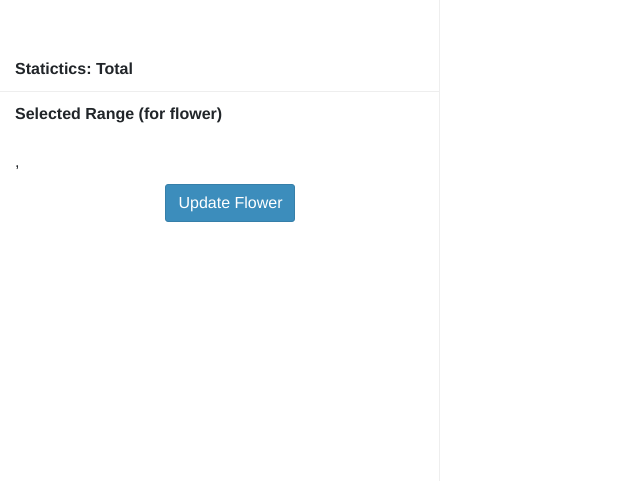
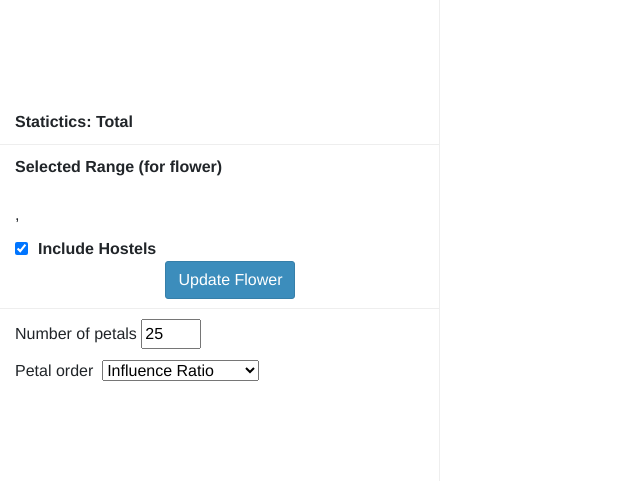
Before and after one commit to hemanth619/Influence-Flowers, a Django app: page /loadairbnbflower in a window 1280 px wide. Shown: the part 319-800 px from the top of the page, without its empty margins (0-640 px from the left). Run offline with Django 3.2, Linux system fonts and the light colour scheme; some libraries are stand-ins or nearby versions.

Commit message:
Stat chart completed

```diff
--- a/flowerapp/airbnbapp/static/css/airbnbapp.css
+++ b/flowerapp/airbnbapp/static/css/airbnbapp.css
@@ -68,3 +68,12 @@
   padding-top: 50px;
   min-height: 100%;
 } */
+.noUi-handle::after .noUi-handle::before{
+  display: none !important;
+}
+
+.grid line {
+  stroke: lightgrey;
+  stroke-opacity: 0.7;
+  shape-rendering: crispEdges;
+}
--- a/flowerapp/airbnbapp/static/js/airbnb_statchart.js
+++ b/flowerapp/airbnbapp/static/js/airbnb_statchart.js
@@ -1,33 +1,55 @@
 class ReviewChart {
   constructor(divid){
+    this.svg2 = d3.select("#reviews_bar_chart").append("svg").attr("width","100%").append("g")
+    .attr("transform",
+      "translate(" + 40 + "," + 40 + ")");
       this.data;
+      this.lisitngdata;
   }
 
   initChart(result) {
     this.data = result;
-    var width = 375,
+    this.svg2.selectAll("g").remove("g>*");
+    // this.listingdata = result['numListings'];
+    // var dataObj = [];
+    // this.listingdata.forEach(function(d){
+    //   var total_reviews = 0;
+    //   d.listing_info.forEach(function(d1){
+    //     total_reviews += d1.num_of_reviews;
+    //   });
+    //   var reviewObj = {
+    //     'year': d.year,
+    //     'num_of_reviews': total_reviews
+    //   };
+    //   dataObj.push(reviewObj);
+    // });
+    // // console.log(dataObj);
+    // this.data = dataObj;
+    var width = 350,
       height = 100;
     var x1 = d3.scaleBand()
       .range([0, width])
-      .padding(0.2);
+      .padding(0.1);
     var y1 = d3.scaleLinear()
       .range([height, 0]);
 
-    x1.domain(result.map(function (d) { return d.year; }));
-    y1.domain(d3.extent(result, function (d) {
-      return +d.num_of_reviews;
-    }));
+    x1.domain(this.data.map(function (d) { return d.year; }));
+    y1.domain([0, d3.max(this.data, function(d){ return +d.num_of_reviews;})])
+    // y1.domain(d3.extent(result, function (d) {
+    //   return +d.num_of_reviews;
+    // }));
 
-    var svg2 = d3.select("#reviews_bar_chart").append("svg")
-      .attr("width", width)
-      .attr("height", height + 100)
-      .append("g")
-      .attr("transform",
-        "translate(" + 10 + "," + 40 + ")");
+    // var svg2 = d3.select("#reviews_bar_chart").append("svg").attr("width","100%")
+      // .attr("width", width)
+      // .attr("height", height)
+      // this.svg2
+      // .append("g")
+      // .attr("transform",
+      //   "translate(" + 40 + "," + 40 + ")");
 
 
-    svg2.selectAll(".review-bar")
-      .data(result)
+    this.svg2.selectAll(".review-bar")
+      .data(this.data)
       .enter().append("rect")
       .style("fill", function (d) {
         return "#e48268"
@@ -45,7 +67,7 @@
       .attr("height", function (d) { return height - y1(d.num_of_reviews); })
       .on("mouseover", function (d) {
         var year = d.year;
-        svg2.selectAll("rect")
+        this.svg2.selectAll("rect")
           .style("opacity", function (d) {
             if (d.year == year) {
               return 1;
@@ -55,43 +77,49 @@
           })
       })
       .on("mouseout", function (d) {
-        svg2.selectAll("rect")
+        this.svg2.selectAll("rect")
           .style("opacity", 1);
       })
 
 
-    svg2.append("g")
-      .attr("transform", "translate(0," + 0 + ")")
+      this.svg2.append("g")
+      // .attr("transform", "translate(0," + 0 + ")")
       .call(d3.axisTop(x1)
         .tickFormat(function (d) {
           return d;
         }));
-    //   .selectAll("text")
-    // .attr("y", 0)
-    // .attr("x", 40)
-    // .attr("dy", ".35em")
-    // .attr("transform", "rotate(90)");
 
+        this.svg2.append("g")
+      .attr("class", "grid")
+      .call(d3.axisBottom(x1)
+        .tickSize(height).tickFormat(""));
 
     // add the y Axis
-    svg2.append("g")
-      .call(d3.axisLeft(y1));
+    this.svg2.append("g")
+    .attr("class", "axis axis--y")
+      .call(d3.axisLeft(y1).tickFormat(function(d){
+        return +d/1000 + "K";
+      }).ticks(7));
+
+      this.svg2.append("g")
+    .attr("class", "grid")
+    .call(d3.axisLeft(y1).tickSize(-width).tickFormat("").ticks(7));
 
     var review_num=0;
-    result.forEach(function(d){
+    this.data.forEach(function(d){
       // console.log(d);
       review_num += +d.num_of_reviews;
     });
-    var num_of_years = Object.keys(result).length;
-    var min_year = result.reduce((min, some) => Math.min(min, some.year), result[0].year);
-    var max_year = result.reduce((max, some) => Math.max(max, some.year), result[0].year);
+    var num_of_years = Object.keys(this.data).length;
+    var min_year = this.data.reduce((min, some) => Math.min(min, some.year), this.data[0].year);
+    var max_year = this.data.reduce((max, some) => Math.max(max, some.year), this.data[0].year);
     $("#stats_total").text(num_of_years+" years of listing history "+min_year+"~"+max_year);
     $("#review_stat").text(review_num+" reviews total, "+(review_num/num_of_years).toFixed(2)+" per year.");
     $("#review_range").text("Reviews: "+min_year+"~"+max_year);
     $("#review_count").text("Reviews: "+review_num);
   }
 
-  updateRangeValues(minyear, maxyear) {
+  updateRangeValues( minyear, maxyear) {
     var result = this.data;
     var bars = $(".review-bar");
     var review_num=0;
@@ -114,11 +142,11 @@
 class ListingChart {
 
   initChart(result) {
-    var width = 375,
+    var width = 350,
       height = 100;
     var x1 = d3.scaleBand()
       .range([0, width])
-      .padding(0.2);
+      .padding(0.1);
 
     var y2 = d3.scaleLinear()
       .range([height, 0]);
@@ -128,12 +156,10 @@
       return +d.num_of_listings;
     }));
 
-    var svg3 = d3.select("#listings_bar_chart").append("svg")
-      .attr("width", width)
-      .attr("height", height + 100)
+    var svg3 = d3.select("#listings_bar_chart").append("svg").attr("width","100%")
       .append("g")
       .attr("transform",
-        "translate(" + 10 + "," + 5 + ")");
+        "translate(" + 40 + "," + 5 + ")");
 
 
     svg3.selectAll(".listing-bar")
@@ -176,6 +202,10 @@
         .tickFormat(function (d) {
           return d;
         }));
+    svg3.append("g")
+    .attr("class", "grid")
+    .call(d3.axisBottom(x1)
+      .tickSize(height).tickFormat(""));
     //   .selectAll("text")
     // .attr("y", 0)
     // .attr("x", 40)
@@ -185,7 +215,13 @@
 
     // add the y Axis
     svg3.append("g")
-      .call(d3.axisLeft(y2));
+      .call(d3.axisLeft(y2).tickFormat(function(d){
+        return +d/1000 + "K";
+      }).ticks(7));
+
+    svg3.append("g")
+      .attr("class", "grid")
+      .call(d3.axisLeft(y2).tickSize(-width).tickFormat("").ticks(7));
 
     var lisitng_num=0;
     result.forEach(function(d){
@@ -221,7 +257,7 @@
 class BottomChart {
   initChart(result) {
     var width = 1200,
-        height = 500;
+        height = 300;
 
     var x = d3.scaleBand()
               .range([0, width])
@@ -229,16 +265,17 @@
 
 
     var y = d3.scaleLinear()
-              .range([height, 0]);
+              .range([height-100, 0]);
 
     d3.select("#bar_chart").select("svg").remove();
 
     var svg = d3.select("#bar_chart").append("svg")
+                // .attr("width", "100%")
                 .attr("width", width)
                 .attr("height", height+20)
                 .append("g")
                 .attr("transform",
-                  "translate(" + 400 + "," + 0 + ")");
+                  "translate(" + 431 + "," + 0 + ")");
 
 
     x.domain(result.map(function (d) { return d.neighbourhood; }));
@@ -265,7 +302,7 @@
       })
       .attr("width", x.bandwidth())
       .attr("y", function (d) {
-        return y(d.count);
+        return y(d.count)-100;
       })
       .attr("height", function (d) { return height - y(d.count); })
       .on("mouseover", function (d) {
@@ -286,15 +323,13 @@
 
 
     svg.append("g")
-      .attr("transform", "translate(0," + height + ")")
+      .attr("transform", "translate(0," + 200 + ")")
       .call(d3.axisBottom(x)
-        .tickFormat(function (d) {
-          // return d;
-        }));
+        .tickFormat("").ticks(15));
 
 
     // add the y Axis
     svg.append("g")
-      .call(d3.axisLeft(y));
+      .call(d3.axisLeft(y).tickFormat(function(d){ return d/1000 + "K";}).ticks(5));
   }
 }
--- a/flowerapp/airbnbapp/templates/airbnb_flower.html
+++ b/flowerapp/airbnbapp/templates/airbnb_flower.html
@@ -22,8 +22,8 @@
             </div>
             <div id="stat_charts" style="width: 385px; height: 230px;">
                 <div id="reviews_bar_chart"></div>
-                <div id="reviews_slider" style="margin-top: -58px;" class="yearSlider"></div>
-                <div id="listings_slider" class="yearSlider"></div>
+                <div id="reviews_slider" style="margin-top: -5px; margin-left: 40px;" class="yearSlider"></div>
+                <div id="listings_slider" style="margin-left: 40px;" class="yearSlider"></div>
                 <div id="listings_bar_chart"></div>
               </div>
           </div>
@@ -42,14 +42,34 @@
                 <div><span id="review_range"></span>&nbsp;<span id="listing_range"></span></div>
                 <div><span id="review_count"></span>,&nbsp;<span id="listing_count"></span></div>
               </div>
-              <div style="padding-left: 5%;">
+              <div style="padding: 0 15;">
+                <b>Include Hostels</b>
+                <input class="self-cite" type="checkbox" checked="checked" onclick="updateConfigUrl()" style="float:left; margin:5 10 0 0" name="self-cite" id="self-cite" />
+              </div>
+              <div style="padding-left: 5%; padding-bottom: 2%;">
                 <center><button id="submit_stats" type="button" class="btn btn-primary">Update
                   Flower</button></center>
               </div>
           </div>
+          <div id="statpane-section4" style="border-top:1px #eee solid;">
+            <div style="padding: 10 15;">
+              <div >Number of petals&nbsp;<span ><input id="num_of_petals" style="width: 60px;" type="number" value="25"/></span></div>
+            </div>
+            <div style="padding: 0 15;">
+              <div >Petal order&nbsp;
+                <select id="petal_order" onchange="orderchange()">
+                  <option value="ratio">Influence Ratio</option>
+                  <option value="blue">Influenced By Blue</option>
+                  <option value="red">Influencing By Red</option>
+                  <option value="total">Total Influence</option>
+                </select>
+              </div>
+            </div>
+        </div>
         </div>
       </section>
     </aside>
+    <div id="flower" style="padding-top: 10px"></div>
     <div id="bar_chart" style="position: absolute; bottom: 30; left: 300;"></div>
     <!-- <div id="reviews_bar_chart"></div> -->
     <!-- <div id="reviews_slider" class="yearSlider"></div>
@@ -57,6 +77,7 @@
     <!-- <div id="listings_bar_chart"></div> -->
     <!-- <div style="padding-left: 5%;"><button id="submit_stats" type="button" class="btn btn-primary">Update
         Flower</button></div> -->
+    <div id="hidden_div" style="display:hidden;"></div>
   </div>
 </body>
 
@@ -167,6 +188,39 @@
       // lables[handle].innerText = parseInt(values[handle]);
       // updateValues();
       listing_chart.updateRangeValues(values[0], values[1]);
+      // review_chart.initChart(result);
+      var minyear = values[0], max_year = values[1];
+      var data = $('#hidden_div').val();
+      var dataObj = [];
+      if(data != ""){
+        var reviewObj = {};
+        reviewObj['2009'] = 0;
+        reviewObj['2010'] = 0;
+        reviewObj['2011'] = 0;
+        reviewObj['2012'] = 0;
+        reviewObj['2013'] = 0;
+        reviewObj['2014'] = 0;
+        reviewObj['2015'] = 0;
+        reviewObj['2016'] = 0;
+        reviewObj['2017'] = 0;
+        reviewObj['2018'] = 0;
+        reviewObj['2019'] = 0;
+        Object.entries(data).forEach(entry => {
+          let key = entry[0];
+          let value = entry[1];
+          if(minyear<= key && max_year>=key){
+            Object.entries(value).forEach(review => {
+              reviewObj[review[0]] += review[1];
+            });
+          }
+        });
+        for(var val in reviewObj){
+          dataObj.push({"year": val, "num_of_reviews": reviewObj[val]});
+        }
+      review_chart.initChart(dataObj);
+      }
+
+      // console.log();
     });
 
     $.ajax({
@@ -174,8 +228,8 @@
       url: "/loadbarchart/",
       data: { "city_name": JSON.stringify(city_name), "country_name": JSON.stringify(db_country_name.get(city_name)) },
       success: function (result) { // return data if success
-
-        console.log(result);
+        $('#hidden_div').val(result['listingsReviewsInfo']);
+        // console.log(result);
         //Bottom chart
         bottom_chart.initChart(result['bars']);
 
--- a/flowerapp/airbnbapp/views.py
+++ b/flowerapp/airbnbapp/views.py
@@ -51,7 +51,7 @@
 
 
     reviews_per_year = db_connection.get_reviews_per_year(city_name)
-    listings_per_year = db_connection.get_listings_per_year(city_name, country_name)
+    listings_per_year, listing_reviews_info, rows_reviews  = db_connection.get_listings_per_year(city_name, country_name)
 
     # yearly_reviews = []
     for each_row in reviews_per_year:
@@ -65,12 +65,32 @@
         yearlyListingsObj = {}
         yearlyListingsObj['year'] = each_row[0]
         yearlyListingsObj['num_of_listings'] = each_row[1]
+        yearlyListingsObj['listing_info'] = []
+        for val in listing_reviews_info:
+            if(val[2] == each_row[0]):
+                review_obj = {}
+                review_obj['year'] = val[2]
+                review_obj['listing_id'] = val[0]
+                review_obj['num_of_reviews'] = val[1]
+                yearlyListingsObj['listing_info'].append(review_obj)
+
         barchart_list[2].append(yearlyListingsObj)
+    # yearly reviews of listings
+    listing_review_data = {'2009': {},'2010': {},'2011': {},'2012': {},'2013': {},'2014': {},'2015': {},'2016': {},'2017': {},'2018': {},'2019': {}}
+    for each_row in rows_reviews:
+        review_data = listing_review_data[each_row[3]]
+        if each_row[2] in review_data.keys():
+            #something
+            review_data[each_row[2]] += each_row[1]
+        else:
+            review_data = {'2009': 0,'2010': 0,'2011': 0,'2012': 0,'2013': 0,'2014': 0,'2015': 0,'2016': 0,'2017': 0,'2018': 0,'2019': 0}
+            review_data[each_row[2]] = each_row[1]
+        listing_review_data[each_row[3]] = review_data
 
     responseJson = computeChartData(db_connection, city_name, country_name, str(2009), str(2019),str(2009), str(2019))
     responseJson['numReviews'] = barchart_list[1]
     responseJson['numListings'] = barchart_list[2]
-
+    responseJson['listingsReviewsInfo'] = listing_review_data
     # print(responseJson)
 
     return JsonResponse(responseJson, safe=False)
@@ -174,7 +194,7 @@
     flowerReviewNodeObj['gtype'] = "neighbourhood"
     flowerReviewNodeObj['id'] = 0
     flowerReviewNodeObj['name'] = json.loads(city_name)
-    flowerReviewNodeObj['diff'] = 0 #Need to check
+    flowerReviewNodeObj['dif'] = 0
     flowerReviewNodeObj['inf_in'] = 0 #Need to check
     flowerReviewNodeObj['inf_out'] = 0 #Need to check
     flowerReviewNodeObj['ratio'] = -1
@@ -185,7 +205,8 @@
     flowerReviewNodeObj['ypos'] = 0 #Need to check
     flowerData[1].append(flowerReviewNodeObj)
 
-
+    # x_pos = float(0.00002)
+    # y_pos = float(0.00002)
 
     for each_row in review_weights:
         # Link review obj
@@ -225,13 +246,13 @@
         flowerReviewNodeObj['id'] = neighbourhoodIdMap[each_row]
         flowerReviewNodeObj['name'] = each_row
         flowerReviewNodeObj['dif'] = float(review_weights[each_row]) - float(listings_weights[each_row]) # check again
-        flowerReviewNodeObj['inf_in'] = 0 #Need to check
-        flowerReviewNodeObj['inf_out'] = 0 #Need to check
+        flowerReviewNodeObj['inf_in'] = review_weights[each_row]
+        flowerReviewNodeObj['inf_out'] = listings_weights[each_row]
         flowerReviewNodeObj['ratio'] = -1
-        flowerReviewNodeObj['size'] = 0 #Need to check
+        flowerReviewNodeObj['size'] = 0.5 #Need to check -- circle radius
         flowerReviewNodeObj['sum'] = 6.5 #Need to check
-        flowerReviewNodeObj['weight'] = 0 #Need to check
-        flowerReviewNodeObj['xpos'] = 0 #Need to check
+        flowerReviewNodeObj['weight'] = 0.1 #Need to check --- color
+        flowerReviewNodeObj['xpos'] = 0 #Need to check 0.00002
         flowerReviewNodeObj['ypos'] = 0 #Need to check
         flowerData[1].append(flowerReviewNodeObj)
 
```
Also changed, not shown: flowerapp/airbnbapp/dbconnect.py (+6 -2 lines).
